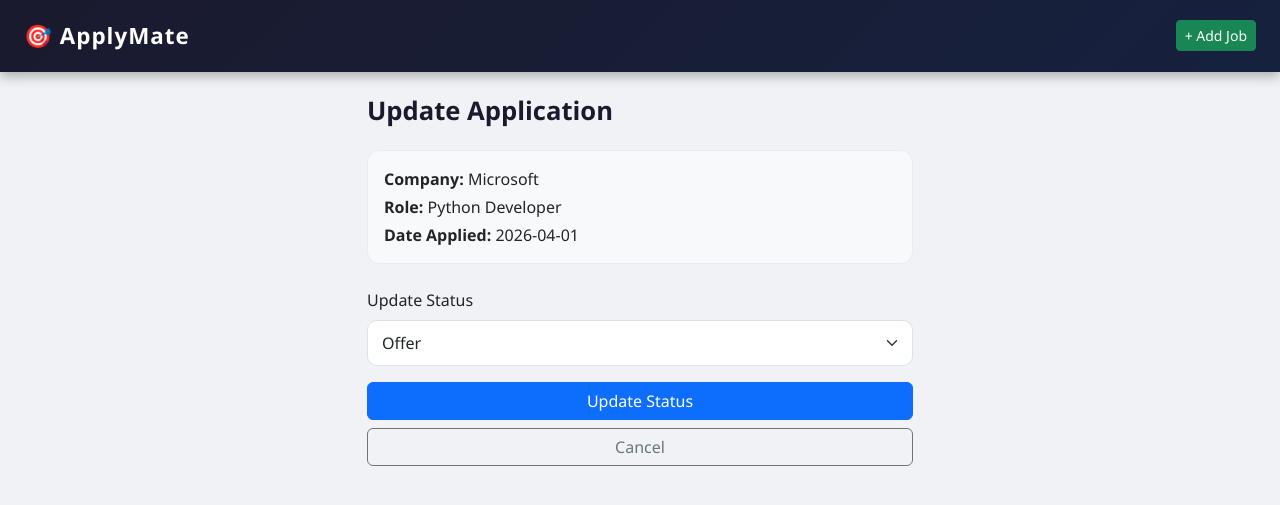
After one commit to itzPR4TIK/ApplyMate, a Flask app: page /update/1 in a window 1280 px wide. The commit adds this page. Shown: the top 505 px of the page. Run offline with Flask 3, Linux system fonts and the light colour scheme; data comes from the database, SQL or seed files in the repository; both versions use the stored data as it was after the commit.

Commit message:
Add styled UI with summary cards and improved table

```diff
--- a/app.py
+++ b/app.py
@@ -1,8 +1,8 @@
 from flask import Flask, render_template, request, redirect, url_for
 from models import db, JobApplication
 app = Flask(__name__)
-app.config['SQLALCHEMY_DATABASE_URL'] = 'sqlite:///applymate.db'
-app.config['SQLAPCHEMY_TRACK_MODIFICATIONS'] = False
+app.config['SQLALCHEMY_DATABASE_URI'] = 'sqlite:///applymate.db'
+app.config['SQLALCHEMY_TRACK_MODIFICATIONS'] = False
 
 db.init_app(app)
 
@@ -12,8 +12,12 @@ with app.app_context():
 @app.route('/')
 def index():
     jobs = JobApplication.query.all()
-    return render_template('index.html', jobs= jobs)
-
+    total = len(jobs)
+    applied = sum(1 for j in jobs if j.status == 'Applied')
+    interview = sum(1 for j in jobs if j.status == 'Interview')
+    offer = sum(1 for j in jobs if j.status == 'Offer')
+    rejected = sum(1 for j in jobs if j.status == 'Rejected')
+    return render_template('index.html', jobs=jobs, total=total, applied=applied, interview=interview, offer=offer, rejected=rejected)
 
 @app.route('/add', methods = ['GET', 'POST'])
 def add_jobs():
@@ -25,6 +29,8 @@ def add_jobs():
             status = request.form['status'],
             notes =request.form['notes']
         )
+        db.session.add(job)
+        db.session.commit()
         return redirect(url_for('index'))
     return render_template('add_job.html')
 
@@ -35,10 +41,10 @@ def delete_job(id):
     db.session.commit()
     return redirect(url_for('index'))
 
-@app.route('/update/int:id', methods=['GET', 'POST'])
+@app.route('/update/<int:id>', methods=['GET', 'POST'])
 def update_status(id):
     job = JobApplication.query.get_or_404(id)
-    if request.method == 'Post':
+    if request.method == 'POST':
         job.status = request.form['status']
         db.session.commit()
         return redirect(url_for('index'))
--- a/models.py
+++ b/models.py
@@ -1,10 +1,10 @@
 from flask_sqlalchemy import SQLAlchemy
 db = SQLAlchemy()
-class JobApplicationn(db.Model):
+class JobApplication(db.Model):
     id = db.Column(db.Integer, primary_key= True)
     company = db.Column(db.String(100), nullable=False)
     role = db.Column(db.String(100), nullable= False)
-    data_applied = db.Column(db.String(20), nullable=False)
+    date_applied = db.Column(db.String(20), nullable=False)
     status = db.Column(db.String(20), nullable= False, default='Applied')
     notes = db.Column(db.Text, nullable= True)
 
--- /dev/null
+++ b/static/style.css
@@ -0,0 +1,156 @@
+body {
+    background-color: #f0f2f5;
+    font-family: 'Segoe UI', sans-serif;
+}
+
+/* Navbar */
+.navbar {
+    background: linear-gradient(135deg, #1a1a2e, #16213e) !important;
+    box-shadow: 0 4px 12px rgba(0, 0, 0, 0.3);
+    padding: 14px 24px;
+}
+
+.navbar-brand {
+    font-size: 1.4rem;
+    letter-spacing: 1px;
+}
+
+/* Summary Cards */
+.summary-card {
+    border-radius: 14px;
+    padding: 20px 24px;
+    color: white;
+    box-shadow: 0 4px 15px rgba(0, 0, 0, 0.15);
+    transition: transform 0.2s;
+}
+
+.summary-card:hover {
+    transform: translateY(-4px);
+}
+
+.summary-card .count {
+    font-size: 2.2rem;
+    font-weight: 700;
+    line-height: 1;
+}
+
+.summary-card .label {
+    font-size: 0.9rem;
+    opacity: 0.85;
+    margin-top: 4px;
+}
+
+.card-total    { background: linear-gradient(135deg, #667eea, #764ba2); }
+.card-applied  { background: linear-gradient(135deg, #4facfe, #00f2fe); }
+.card-interview{ background: linear-gradient(135deg, #f7971e, #ffd200); }
+.card-offer    { background: linear-gradient(135deg, #43e97b, #38f9d7); }
+.card-rejected { background: linear-gradient(135deg, #f5576c, #f093fb); }
+
+/* Table */
+.table-wrapper {
+    background: white;
+    border-radius: 14px;
+    box-shadow: 0 4px 15px rgba(0, 0, 0, 0.08);
+    overflow: hidden;
+}
+
+.table {
+    margin-bottom: 0;
+}
+
+.table thead th {
+    background: #1a1a2e;
+    color: white;
+    font-weight: 600;
+    padding: 14px 16px;
+    border: none;
+    font-size: 0.9rem;
+    letter-spacing: 0.5px;
+}
+
+.table tbody tr {
+    transition: background 0.2s;
+    border-bottom: 1px solid #f0f0f0;
+}
+
+.table tbody tr:hover {
+    background-color: #f8f0ff;
+}
+
+.table td {
+    padding: 14px 16px;
+    vertical-align: middle;
+    border: none;
+    font-size: 0.95rem;
+}
+
+/* Badges */
+.badge {
+    font-size: 0.8rem;
+    padding: 7px 14px;
+    border-radius: 20px;
+    font-weight: 600;
+    letter-spacing: 0.3px;
+}
+
+/* Buttons */
+.btn-update {
+    background: transparent;
+    border: 1.5px solid #667eea;
+    color: #667eea;
+    border-radius: 8px;
+    padding: 4px 12px;
+    font-size: 0.8rem;
+    transition: all 0.2s;
+}
+
+.btn-update:hover {
+    background: #667eea;
+    color: white;
+}
+
+.btn-delete {
+    background: transparent;
+    border: 1.5px solid #f5576c;
+    color: #f5576c;
+    border-radius: 8px;
+    padding: 4px 12px;
+    font-size: 0.8rem;
+    transition: all 0.2s;
+}
+
+.btn-delete:hover {
+    background: #f5576c;
+    color: white;
+}
+
+/* Page title */
+h2 {
+    color: #1a1a2e;
+    font-size: 1.6rem;
+}
+
+/* Alert */
+.alert {
+    border-radius: 12px;
+    border: none;
+    background: #e8f4fd;
+    color: #2c3e50;
+}
+
+/* Form pages */
+.form-control, .form-select {
+    border-radius: 10px;
+    border: 1.5px solid #dee2e6;
+    padding: 10px 14px;
+}
+
+.form-control:focus, .form-select:focus {
+    border-color: #667eea;
+    box-shadow: 0 0 0 3px rgba(102, 126, 234, 0.15);
+}
+
+.card {
+    border-radius: 12px;
+    border: 1.5px solid #e9ecef;
+}
--- a/templates/base.html
+++ b/templates/base.html
@@ -1,4 +1,4 @@
-<!Doctype html>
+<!DOCTYPE html>
 <html lang="en">
 <head>
     <meta charset="UTF-8">
@@ -8,14 +8,17 @@
     <link rel="stylesheet" href="{{ url_for('static', filename='style.css') }}">
 </head>
 <body>
-        <nav class="navbar navbar-dark bg-dark px-4">
+
+    <nav class="navbar navbar-dark px-4">
         <a class="navbar-brand fw-bold" href="/">🎯 ApplyMate</a>
         <a href="/add" class="btn btn-success btn-sm">+ Add Job</a>
     </nav>
+
     <div class="container mt-4">
         {% block content %}
         {% endblock %}
     </div>
-        <script srcc="https://cdn.jsdelivr.net/npm/bootstrap@5.3.0/dist/js/bootstrap.bundle.min.js"></script>
+
+    <script src="https://cdn.jsdelivr.net/npm/bootstrap@5.3.0/dist/js/bootstrap.bundle.min.js"></script>
 </body>
 </html>
--- /dev/null
+++ b/templates/update_job.html
@@ -0,0 +1,34 @@
+{% extends 'base.html' %}
+
+{% block content %}
+
+<div class="row justify-content-center">
+    <div class="col-md-6">
+
+        <h2 class="mb-4 fw-bold">Update Application</h2>
+
+        <div class="card mb-4 p-3 bg-light">
+            <p class="mb-1"><strong>Company:</strong> {{ job.company }}</p>
+            <p class="mb-1"><strong>Role:</strong> {{ job.role }}</p>
+            <p class="mb-0"><strong>Date Applied:</strong> {{ job.date_applied }}</p>
+        </div>
+
+        <form method="POST">
+            <div class="mb-3">
+                <label class="form-label">Update Status</label>
+                <select name="status" class="form-select">
+                    <option value="Applied" {% if job.status == 'Applied' %}selected{% endif %}>Applied</option>
+                    <option value="Interview" {% if job.status == 'Interview' %}selected{% endif %}>Interview</option>
+                    <option value="Offer" {% if job.status == 'Offer' %}selected{% endif %}>Offer</option>
+                    <option value="Rejected" {% if job.status == 'Rejected' %}selected{% endif %}>Rejected</option>
+                </select>
+            </div>
+
+            <button type="submit" class="btn btn-primary w-100">Update Status</button>
+            <a href="/" class="btn btn-outline-secondary w-100 mt-2">Cancel</a>
+        </form>
+
+    </div>
+</div>
+
+{% endblock %}
```
Also changed, not shown: templates/index.html (+41 -5 lines), instance/applymate.db (added). Lines whose indentation alone changed are shown as unchanged.
